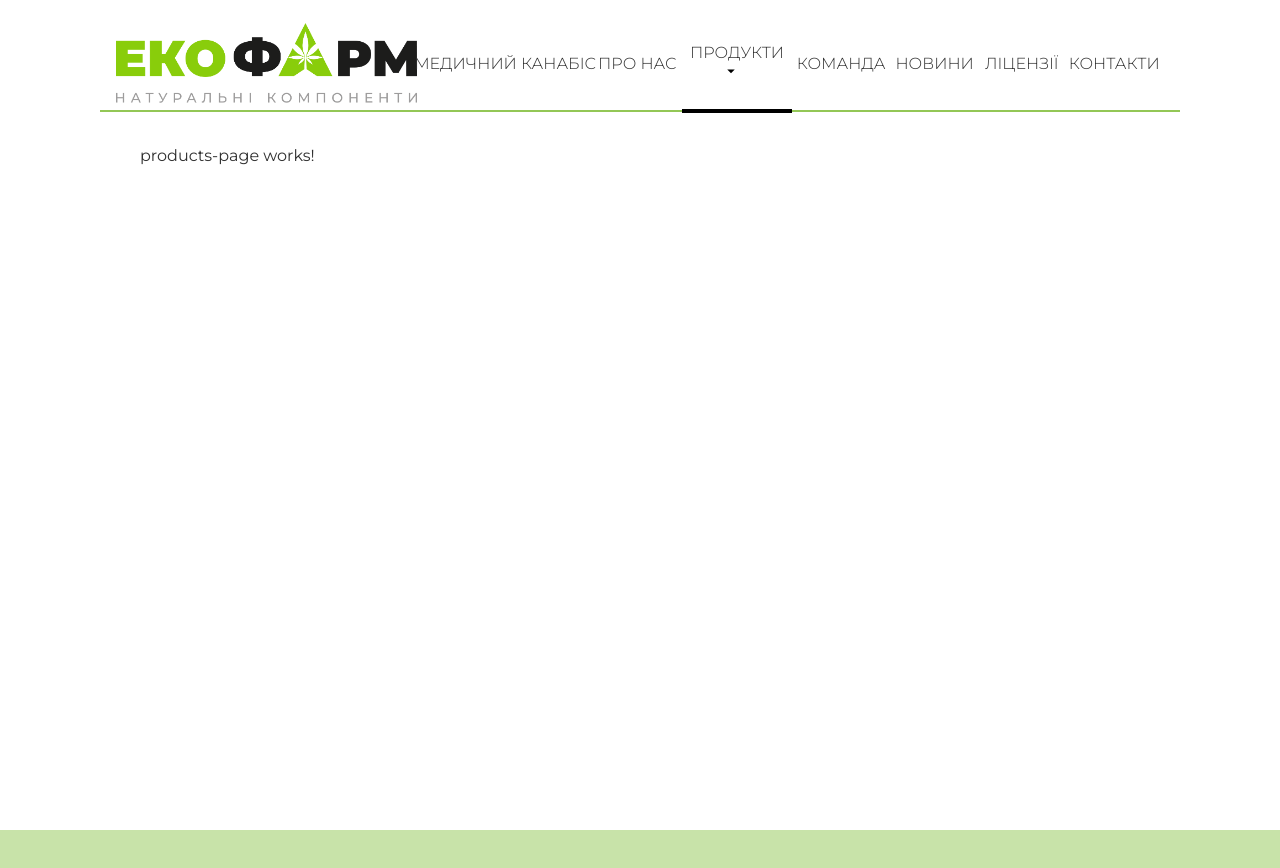
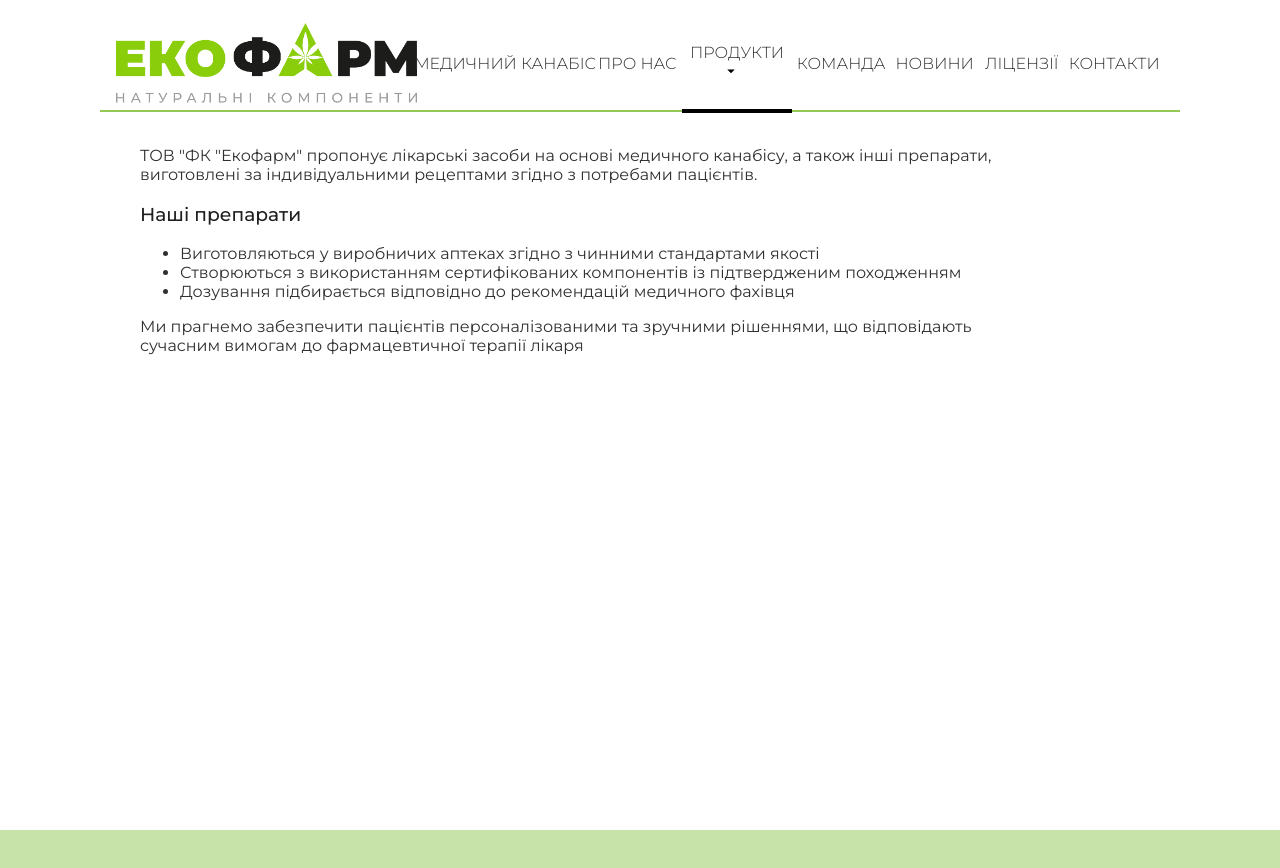
Before and after one commit to lowtab777/ecofarm-website, an Angular app: page /products in a window 1280 px wide. Built offline with nearby package versions, Linux system fonts and the light colour scheme.

Commit message:
created and added content

```diff
--- a/src/app/components/products-page/products-page.component.html
+++ b/src/app/components/products-page/products-page.component.html
@@ -1 +1,31 @@
-<p>products-page works!</p>
+<div class="product-page-wrap">
+  <div class="description">
+    <p>
+      ТОВ "ФК "Екофарм" пропонує лікарські засоби на основі медичного канабісу,
+      а також інші препарати, виготовлені за індивідуальними рецептами згідно з
+      потребами пацієнтів.
+    </p>
+  </div>
+  <div class="content">
+    <h3>Наші препарати</h3>
+    <ul>
+      <li>
+        Виготовляються у виробничих аптеках згідно з чинними стандартами якості
+      </li>
+      <li>
+        Створюються з використанням сертифікованих компонентів із підтвердженим
+        походженням
+      </li>
+      <li>
+        Дозування підбирається відповідно до рекомендацій медичного фахівця
+      </li>
+    </ul>
+  </div>
+
+  <div class="summary">
+    <p>
+      Ми прагнемо забезпечити пацієнтів персоналізованими та зручними рішеннями,
+      що відповідають сучасним вимогам до фармацевтичної терапії лікаря
+    </p>
+  </div>
+</div>
--- a/src/app/components/products-page/products-page.component.scss
+++ b/src/app/components/products-page/products-page.component.scss
@@ -0,0 +1,3 @@
+.product-page-wrap {
+    max-width: 900px;
+}
```
Also changed, not shown: 1 other file (tests, documents, lock files or other folders).
